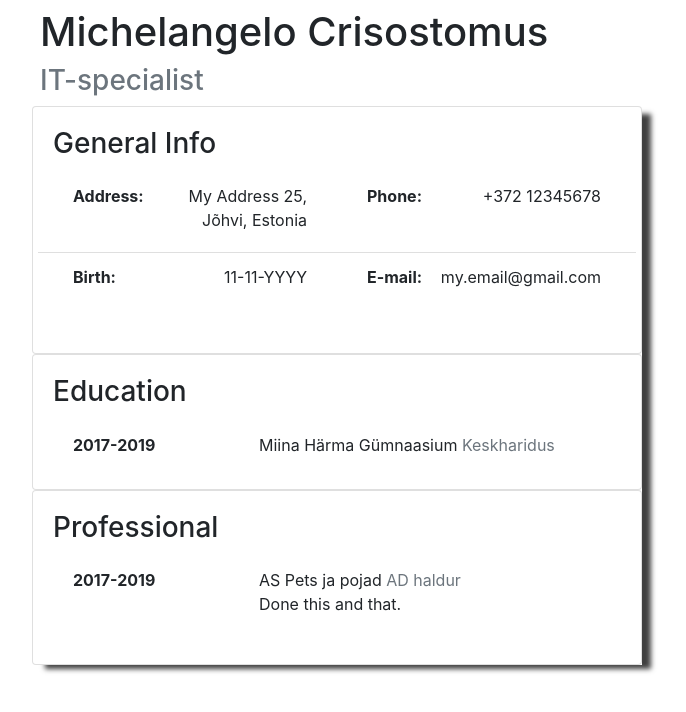
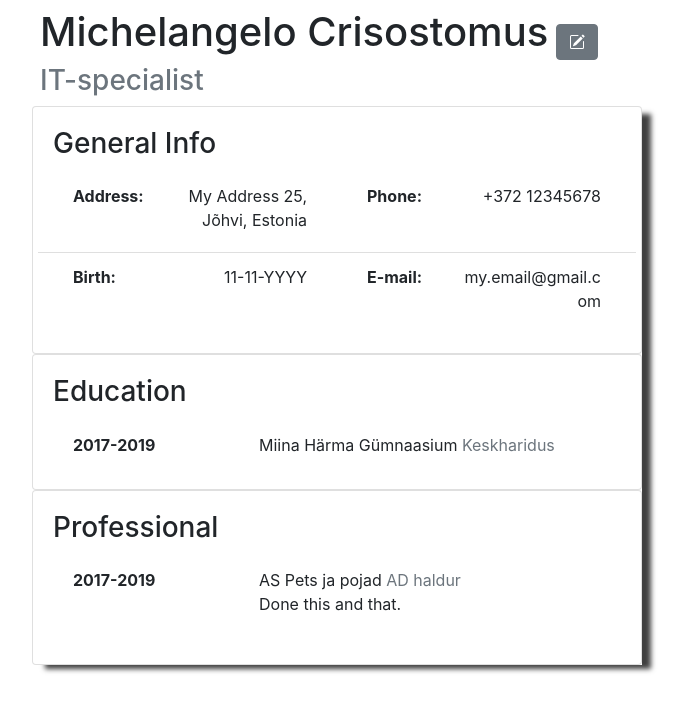
Before and after one commit to eriksolg/odin-project, a React (Create React App) app in the folder cv-project/: page / in a window 1280 px wide. Shown: the top 712 px of the page, without its empty margins (303-989 px from the left). Built offline with nearby package versions, Linux system fonts and the light colour scheme.

Commit message:
Added editing state

```diff
--- a/cv-project/src/components/EducationSection.js
+++ b/cv-project/src/components/EducationSection.js
@@ -6,6 +6,7 @@ class EducationSection extends React.Component {
         super();
 
         this.state = {
+            editing: false,
             educationData: [
                 {
                     yearStart: '2017',
@@ -22,6 +23,12 @@ class EducationSection extends React.Component {
             <div className="card">
                 <div className="card-body">
                     <h3 className="card-title">Education</h3>
+                    {
+                        this.state.editing ?
+                            <form>
+
+                            </form>
+                            :
                             <ul class="list-group list-group-flush card-columns">
                                 {this.state.educationData.map(item => {
                                     const { yearStart, yearEnd, schoolName, degree } = item;
@@ -41,8 +48,8 @@ class EducationSection extends React.Component {
                                     )
                                 })
                                 }
-
                             </ul>
+                    }
                 </div>
             </div >
         )
--- a/cv-project/src/components/GeneralSection.js
+++ b/cv-project/src/components/GeneralSection.js
@@ -5,6 +5,7 @@ class GeneralSection extends React.Component {
         super();
 
         this.state = {
+            editing: false,
             address: 'My Address 25, Jõhvi, Estonia',
             phone: '+372 12345678',
             birth: '11-11-YYYY',
@@ -17,18 +18,24 @@ class GeneralSection extends React.Component {
 
         return (
             <div className="card">
-                <div class="card-body">
-                    <h3 class="card-title">General Info</h3>
+                <div className="card-body">
+                    <h3 className="card-title">General Info</h3>
+                    {
+                        this.state.editing ?
+                            <form>
+
+                            </form>
+                            :
                             <dl className="row list-group list-group-flush card-columns">
                                 <li className="list-group-item">
                                     <div class="row">
                                         <div className="col-xl-6">
                                             <dt className="col-xl-3 text-nowrap d-inline-block">Address: </dt>
-                                    <dd className="col-xl-9 float-right text-xl-right">{address}</dd>
+                                            <dd className="col-xl-8 offset-xl-1 float-right text-xl-right">{address}</dd>
                                         </div>
                                         <div className="col-xl-6">
                                             <dt className="col-xl-3 text-nowrap d-inline-block">Phone: </dt>
-                                    <dd className="col-xl-9 float-right  text-xl-right">{phone}</dd>
+                                            <dd className="col-xl-8 offset-xl-1 float-right text-xl-right">{phone}</dd>
                                         </div>
                                     </div>
                                 </li>
@@ -36,15 +43,16 @@ class GeneralSection extends React.Component {
                                     <div className="row">
                                         <div className="col-xl-6">
                                             <dt className="col-xl-3 text-nowrap d-inline-block">Birth: </dt>
-                                    <dd className="col-xl-9 float-right  text-xl-right">{birth}</dd>
+                                            <dd className="col-xl-8 offset-xl-1 float-right text-xl-right">{birth}</dd>
                                         </div>
                                         <div className="col-xl-6">
                                             <dt className="col-xl-3 text-nowrap d-inline-block">E-mail: </dt>
-                                    <dd className="col-xl-9 float-right  text-xl-right">{email}</dd>
+                                            <dd className="col-xl-8 offset-xl-1 float-right text-xl-right">{email}</dd>
                                         </div>
                                     </div>
                                 </li>
                             </dl>
+                    }
                 </div>
             </div>
         )
--- a/cv-project/src/components/HeaderSection.js
+++ b/cv-project/src/components/HeaderSection.js
@@ -1,10 +1,22 @@
 import React, { component } from 'react'
+
+const EditButton = () => {
+    return (
+        <button className="btn btn-secondary ml-2 pt-1">
+            <svg width="1em" height="1em" viewBox="0 0 16 16" class="bi bi-pencil-square" fill="currentColor" xmlns="http://www.w3.org/2000/svg">
+                <path d="M15.502 1.94a.5.5 0 0 1 0 .706L14.459 3.69l-2-2L13.502.646a.5.5 0 0 1 .707 0l1.293 1.293zm-1.75 2.456l-2-2L4.939 9.21a.5.5 0 0 0-.121.196l-.805 2.414a.25.25 0 0 0 .316.316l2.414-.805a.5.5 0 0 0 .196-.12l6.813-6.814z" />
+                <path fill-rule="evenodd" d="M1 13.5A1.5 1.5 0 0 0 2.5 15h11a1.5 1.5 0 0 0 1.5-1.5v-6a.5.5 0 0 0-1 0v6a.5.5 0 0 1-.5.5h-11a.5.5 0 0 1-.5-.5v-11a.5.5 0 0 1 .5-.5H9a.5.5 0 0 0 0-1H2.5A1.5 1.5 0 0 0 1 2.5v11z" />
+            </svg>
+        </button>
+    )
+}
 
 class HeaderSection extends React.Component {
     constructor() {
         super();
 
         this.state = {
+            editing: false,
             firstName: 'Michelangelo',
             lastName: 'Crisostomus',
             profession: 'IT-specialist'
@@ -15,10 +27,19 @@ class HeaderSection extends React.Component {
         const { firstName, lastName, profession } = this.state;
 
         return (
-            <div>
-                <h1>{firstName} {lastName}</h1>
-                <h3 class="text-muted">{profession}</h3>
-            </div>
+            this.state.editing ?
+                <div>
+                    <form>
+
+                    </form>
+                </div>
+                :
+                <div>
+
+                    <h1 className="d-inline-block">{firstName} {lastName}</h1>
+                    <EditButton />
+                    <h3 className="text-muted">{profession}</h3>
+                </div>
         )
     }
 }
--- a/cv-project/src/components/ProfessionalSection.js
+++ b/cv-project/src/components/ProfessionalSection.js
@@ -5,6 +5,7 @@ class ProfessionalSection extends React.Component {
         super();
 
         this.state = {
+            editing: false,
             professionalData: [
                 {
                     yearStart: '2017',
@@ -22,6 +23,12 @@ class ProfessionalSection extends React.Component {
             <div className="card">
                 <div className="card-body">
                     <h3 className="card-title">Professional</h3>
+                    {
+                        this.state.editing ?
+                            <form>
+
+                            </form>
+                            :
                             <ul class="list-group list-group-flush card-columns">
                                 {this.state.professionalData.map(item => {
                                     const { yearStart, yearEnd, companyName, profession, description } = item;
@@ -42,6 +49,7 @@ class ProfessionalSection extends React.Component {
                                     )
                                 })}
                             </ul>
+                    }
                 </div>
             </div >
         )
```
Also changed, not shown: 1 other file (tests, documents, lock files or other folders). Lines whose indentation alone changed are shown as unchanged.
